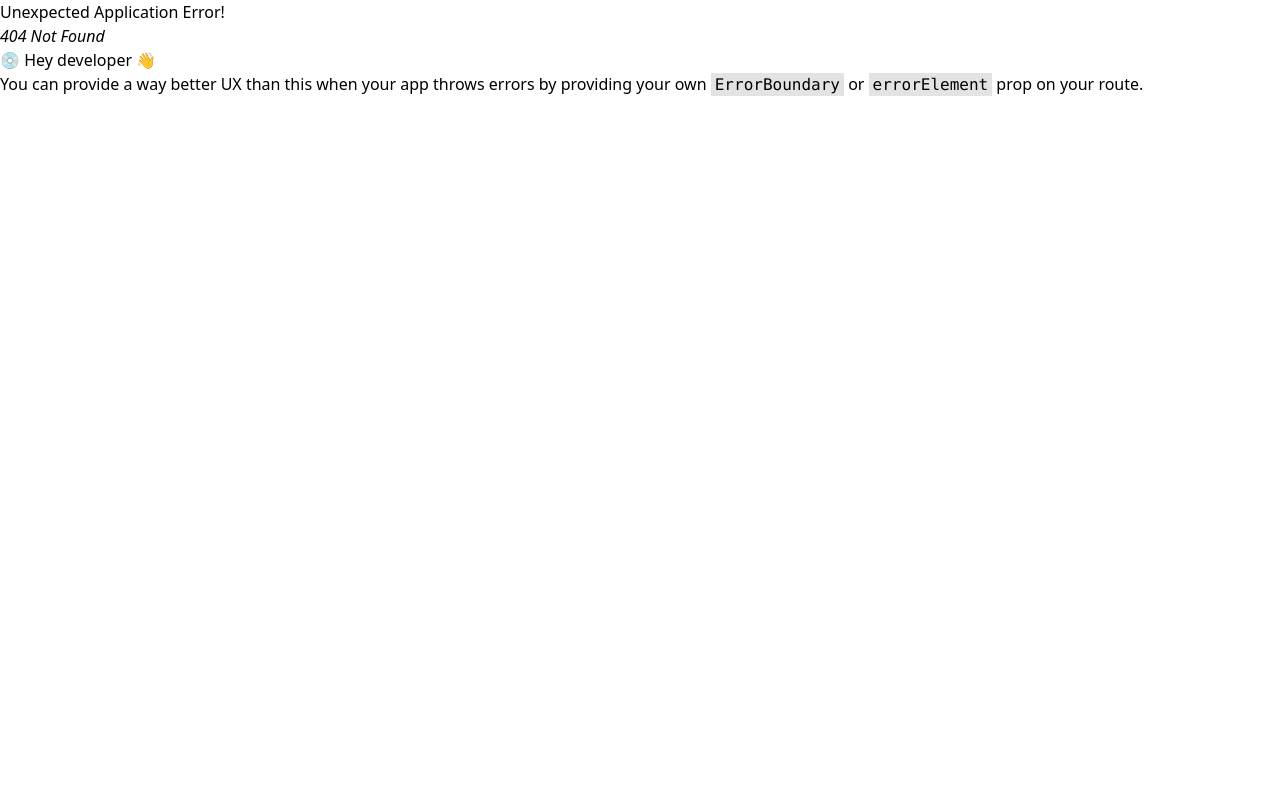
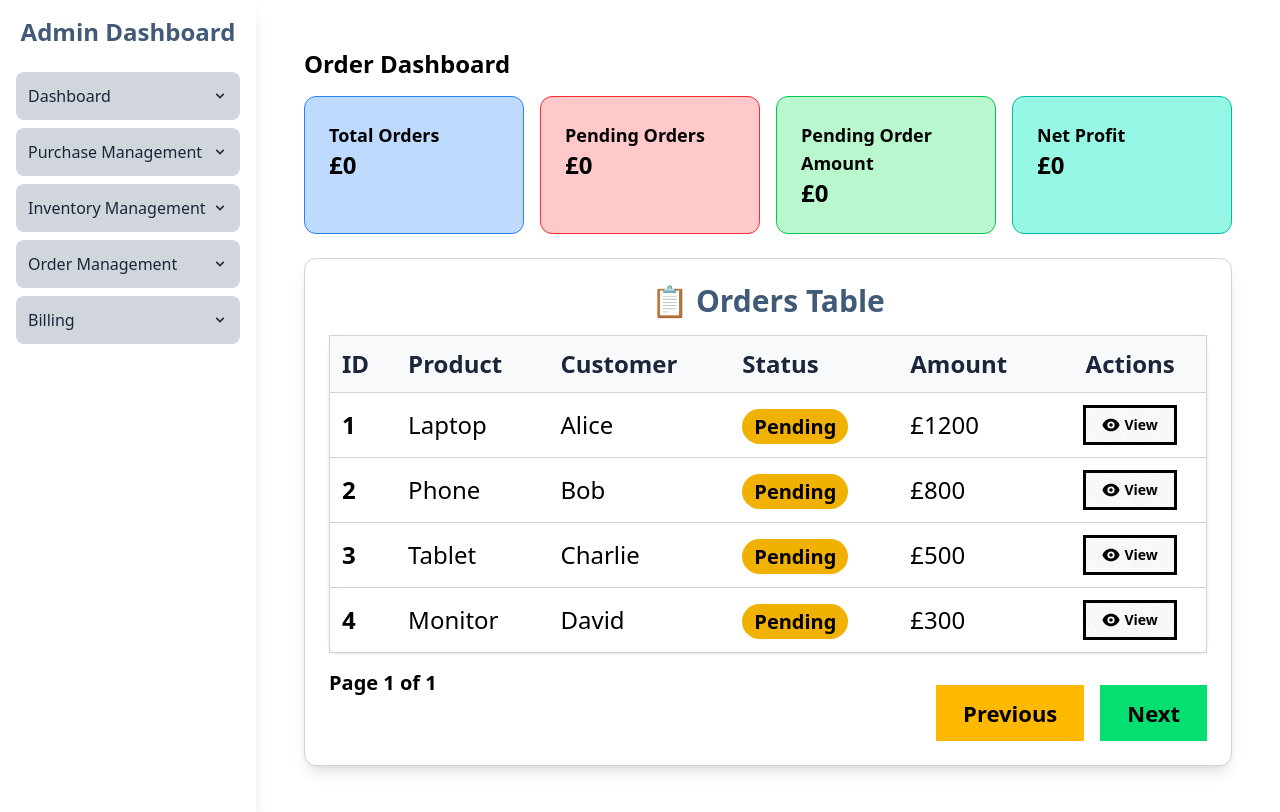
Before and after one commit to krunal1999/stock-control-ts, a React (Vite) app in the folder Frontend/: page /admin/orders in a window 1280 px wide. Before the commit this address had no page. Built offline with nearby package versions, Linux system fonts and the light colour scheme.

Commit message:
added order management Ui

```diff
--- a/Frontend/src/App.tsx
+++ b/Frontend/src/App.tsx
@@ -40,6 +40,10 @@ const PurchaseManagement = lazy(
 
 const ReceivedOrders = lazy(
   () => import("./pages/admindashboard/ReceivedOrders")
+);
+
+const OrderDashboard = lazy(
+  () => import("./pages/admindashboard/OrderDashboard")
 );
 
 const router = createBrowserRouter(
@@ -152,6 +156,14 @@ const router = createBrowserRouter(
             </Suspense>
           }
         />
+        <Route
+          path="orders"
+          element={
+            <Suspense fallback={<Loader />}>
+              <OrderDashboard />
+            </Suspense>
+          }
+        />
       </Route>
     </>
   )
--- /dev/null
+++ b/Frontend/src/component/adminDashboard/DataTable.tsx
@@ -0,0 +1,110 @@
+import React, { useState } from "react";
+import { HiEye } from "react-icons/hi";
+
+interface Order {
+  id: number;
+  product: string;
+  customer: string;
+  status: string;
+  amount: string;
+}
+
+interface DataTableProps {
+  data: Order[];
+}
+
+const DataTable: React.FC<DataTableProps> = ({ data }) => {
+  const [currentPage, setCurrentPage] = useState(1);
+  const itemsPerPage = 8;
+
+  const totalPages = Math.ceil(data.length / itemsPerPage);
+  const paginatedData = data.slice(
+    (currentPage - 1) * itemsPerPage,
+    currentPage * itemsPerPage
+  );
+
+  return (
+    <div className="overflow-x-auto bg-surface-light dark:bg-surface-dark shadow-lg p-6 rounded-xl border border-border-light dark:border-border-dark">
+      <h2 className="text-3xl font-bold text-primary dark:text-primary-light text-center mb-4">
+        📋 Orders Table
+      </h2>
+
+      <table className="table-auto w-full border border-border-light dark:border-border-dark rounded-lg shadow-sm text-2xl">
+        <thead className="bg-background-light dark:bg-background-dark text-text-light dark:text-text-dark">
+          <tr className="border-b border-border-light dark:border-border-dark">
+            <th className="p-3 text-left">ID</th>
+            <th className="p-3 text-left">Product</th>
+            <th className="p-3 text-left">Customer</th>
+            <th className="p-3 text-left">Status</th>
+            <th className="p-3 text-left">Amount</th>
+            <th className="p-3 text-center">Actions</th>
+          </tr>
+        </thead>
+        <tbody>
+          {paginatedData.length > 0 ? (
+            paginatedData.map((order) => (
+              <tr
+                key={order.id}
+                className="border-b border-border-light dark:border-border-dark hover:bg-gray-100 dark:hover:bg-gray-700 transition-all"
+              >
+                <td className="p-3 font-semibold">{order.id}</td>
+                <td className="p-3">{order.product}</td>
+                <td className="p-3">{order.customer}</td>
+                <td className="p-3">
+                  <span
+                    className={`px-3 py-1 rounded-full text-xl font-semibold ${
+                      order.status === "Pending"
+                        ? "bg-yellow-500 text-black"
+                        : order.status === "Completed"
+                        ? "bg-green-500 text-white"
+                        : "bg-gray-500 text-white"
+                    }`}
+                  >
+                    {order.status}
+                  </span>
+                </td>
+                <td className="p-3">{order.amount}</td>
+                <td className="p-3 flex justify-center gap-2">
+                  <button className="btn btn-md flex items-center gap-1">
+                    <HiEye className="text-lg" /> View
+                  </button>
+                </td>
+              </tr>
+            ))
+          ) : (
+            <tr>
+              <td colSpan={6} className="text-center p-6 text-gray-500">
+                No orders found.
+              </td>
+            </tr>
+          )}
+        </tbody>
+      </table>
+
+      <div className="flex justify-between align-center mt-4 gap-4">
+        <div className="text-xl font-semibold text-center ">
+          Page {currentPage} of {totalPages}
+        </div>
+
+        <div className="flex justify-space mt-4 gap-4">
+          <button
+            className="btn btn-xl bg-amber-400 "
+            disabled={currentPage === 1}
+            onClick={() => setCurrentPage(currentPage - 1)}
+          >
+            Previous
+          </button>
+          <button
+            className="btn btn-xl bg-green-400"
+            disabled={currentPage === totalPages}
+            onClick={() => setCurrentPage(currentPage + 1)}
+          >
+            Next
+          </button>
+        </div>
+      </div>
+    </div>
+  );
+};
+
+export default DataTable;
--- a/Frontend/src/layouts/admindashboard/Sidebar.tsx
+++ b/Frontend/src/layouts/admindashboard/Sidebar.tsx
@@ -126,6 +126,22 @@ const Sidebar: React.FC = () => {
         { label: "Warehouse", path: "/admin/warehouse" },
       ],
     },
+    {
+      label: "Order Management",
+      menu: "order",
+      children: [
+        { label: "Orders Dashboard", path: "/admin/orders" },
+        { label: "Received Orders", path: "/admin/userorders" },
+      ],
+    },
+    {
+      label: "Billing",
+      menu: "billing",
+      children: [
+        { label: "Billing Dashboard", path: "/admin/billing" },
+        { label: "Pay Bills", path: "/admin/paybills" },
+      ],
+    },
   ];
 
   return (
--- /dev/null
+++ b/Frontend/src/pages/admindashboard/OrderDashboard.tsx
@@ -0,0 +1,112 @@
+import React, { useState, useEffect } from "react";
+import DataTable from "../../component/adminDashboard/DataTable";
+import Card from "../../component/adminDashboard/Card";
+import CardContent from "../../component/adminDashboard/CardContent";
+
+interface Order {
+  id: number;
+  product: string;
+  customer: string;
+  status: string;
+  amount: string;
+}
+interface CardData {
+  title: string;
+  value: string;
+  color: string;
+  border: string;
+}
+
+const OrderDashboard: React.FC = () => {
+  const [orders, setOrders] = useState<Order[]>([]);
+  const [loading, setLoading] = useState<boolean>(true);
+
+  const orderCards: CardData[] = [
+    {
+      title: "Total Orders",
+      value: "\u00A30",
+      color: "bg-blue-200",
+      border: "border-blue-500",
+    },
+    {
+      title: "Pending Orders",
+      value: "\u00A30",
+      color: "bg-red-200",
+      border: "border-red-500",
+    },
+    {
+      title: "Pending Order Amount",
+      value: "\u00A30",
+      color: "bg-green-200",
+      border: "border-green-500",
+    },
+    {
+      title: "Net Profit",
+      value: "\u00A30",
+      color: "bg-teal-200",
+      border: "border-teal-500",
+    },
+  ];
+
+  useEffect(() => {
+    setLoading(true);
+    setTimeout(() => {
+      setOrders([
+        {
+          id: 1,
+          product: "Laptop",
+          customer: "Alice",
+          status: "Pending",
+          amount: "£1200",
+        },
+        {
+          id: 2,
+          product: "Phone",
+          customer: "Bob",
+          status: "Pending",
+          amount: "£800",
+        },
+        {
+          id: 3,
+          product: "Tablet",
+          customer: "Charlie",
+          status: "Pending",
+          amount: "£500",
+        },
+        {
+          id: 4,
+          product: "Monitor",
+          customer: "David",
+          status: "Pending",
+          amount: "£300",
+        },
+      ]);
+      setLoading(false);
+    }, 100);
+  }, []);
+
+  return (
+    <div className="p-6">
+      <h1 className="text-2xl font-bold mb-4">Order Dashboard</h1>
+
+      <div className="grid md:grid-cols-2 lg:grid-cols-4 gap-4">
+        {orderCards.map((card, index) => (
+          <Card
+            key={index}
+            className={`p-4 ${card.color} ${card.border} border rounded-xl`}
+          >
+            <CardContent>
+              <p className="text-lg font-semibold">{card.title}</p>
+              <p className="text-2xl font-bold">{card.value}</p>
+            </CardContent>
+          </Card>
+        ))}
+      </div>
+      <br />
+
+      {loading ? "loading" : <DataTable data={orders} />}
+    </div>
+  );
+};
+
+export default OrderDashboard;
```
